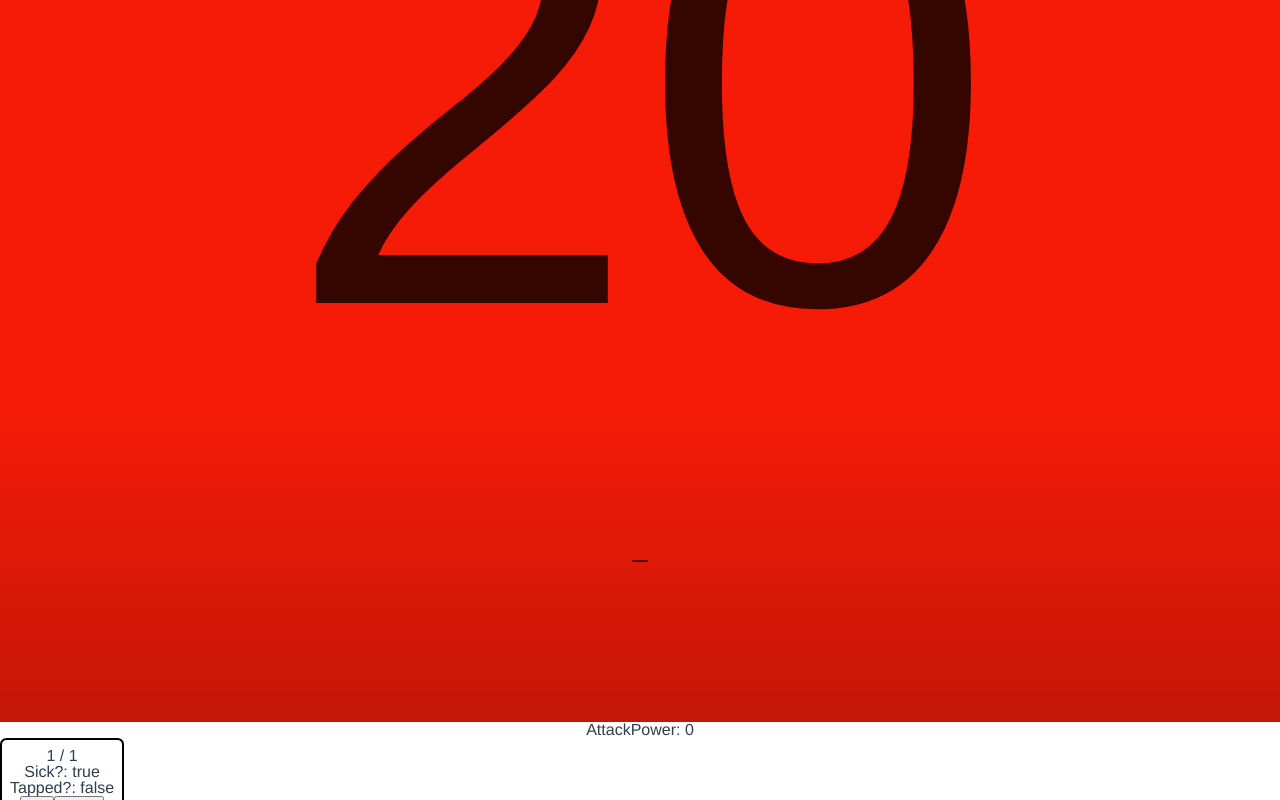
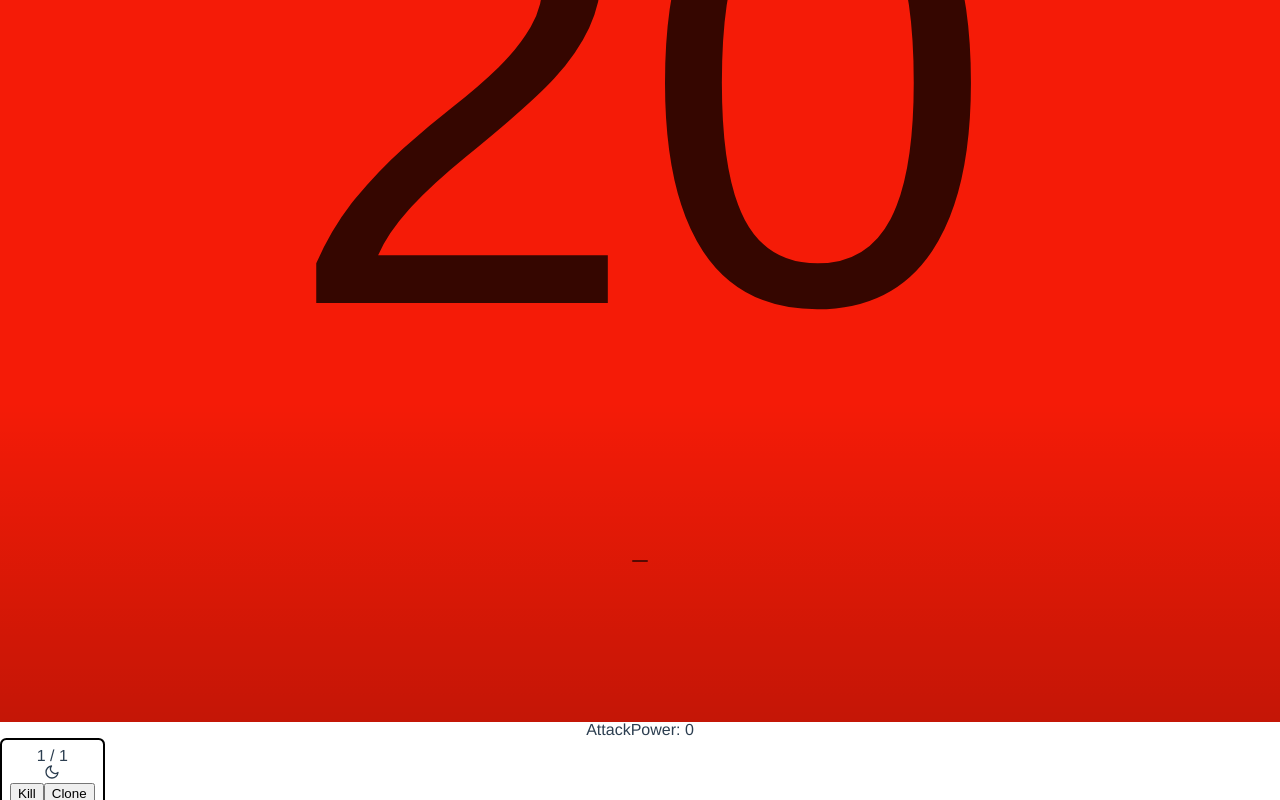
Before and after one commit to h2xd/mtg-token, a Vue app: page / in a window 1280 px wide. Both pictures are taken after a click on the button "Create 1/1 Token". Shown: the part 558-1358 px from the top of the page. Built offline with nearby package versions, Linux system fonts and the light colour scheme.

Commit message:
feat(icons): add sickness and tapped icons and animations

```diff
--- a/src/App.vue
+++ b/src/App.vue
@@ -58,6 +58,16 @@ export default defineComponent({
   --transition: all 300ms ease-in-out;
 }
 
+@keyframes iconKeyFrames {
+  0% {
+    stroke-dashoffset: 70;
+  }
+
+  100% {
+    stroke-dashoffset: 0;
+  }
+}
+
 #app {
   font-family: Avenir, Helvetica, Arial, sans-serif;
   -webkit-font-smoothing: antialiased;
--- a/src/components/Board.vue
+++ b/src/components/Board.vue
@@ -4,8 +4,8 @@
     <ol v-if="board.hasToken" class="board">
       <TokenCardDetail
         is="li"
-        v-for="(token, index) in board.token"
-        :key="index"
+        v-for="token in board.token"
+        :key="token.uuid"
         :token="token"
         @death="handleDeath"
         @copy="handleCopy"
--- a/src/components/token/TokenCardDetail.vue
+++ b/src/components/token/TokenCardDetail.vue
@@ -1,8 +1,11 @@
 <template>
   <component :is="is" class="card" v-if="token">
     <div>{{ token.power }} / {{ token.toughness }}</div>
-    <div>Sick?: {{ token.hasSummoningSickness }}</div>
-    <div>Tapped?: {{ token.isTapped }}</div>
+
+    <div>
+      <CornerDownLeftIcon class="icon" v-if="token.isTapped" />
+      <MoonIcon class="icon" v-if="token.hasSummoningSickness" />
+    </div>
 
     <button @click="$emit('death', token)">Kill</button>
     <button @click="$emit('copy', token)">Clone</button>
@@ -13,8 +16,15 @@
 import { defineComponent, PropType } from "vue"
 import { TokenCreature } from "../../entities/TokenCreature"
 
+import CornerDownLeftIcon from "../../assets/svg/corner-down-left.svg"
+import MoonIcon from "../../assets/svg/moon.svg"
+
 export default defineComponent({
   name: "TokenCardDetail",
+  components: {
+    CornerDownLeftIcon,
+    MoonIcon,
+  },
   props: {
     token: Object as PropType<TokenCreature>,
     is: {
@@ -31,4 +41,12 @@ export default defineComponent({
   border: var(--border-width) solid #000;
   border-radius: var(--border-radius);
 }
+
+.icon {
+  width: 1rem;
+  height: 1rem;
+  stroke-dasharray: 70;
+  stroke-dashoffset: 70;
+  animation: iconKeyFrames 2s ease-in-out 0s 1 forwards;
+}
 </style>
--- a/src/entities/TokenCreature.ts
+++ b/src/entities/TokenCreature.ts
@@ -1,4 +1,5 @@
 import { ManaType } from "../@types/magic"
+import { uuidv4 } from "../utils/uuidv4"
 
 const DEFAULT_TOKEN_CREATURE_OPTIONS = {
   power: 1,
@@ -18,6 +19,8 @@ export class TokenCreature {
   private _power!: number
 
   private _toughness!: number
+
+  public readonly uuid: string
 
   get canAttack(): boolean {
     return !this._summoningSickness && !this._tapped
@@ -47,6 +50,7 @@ export class TokenCreature {
 
     this._tapped = this._options.isTapped
     this._summoningSickness = this._options.hasSummoningSickness
+    this.uuid = uuidv4()
     this.reset()
   }
 
--- /dev/null
+++ b/src/utils/uuidv4.ts
@@ -0,0 +1,7 @@
+export function uuidv4(): string {
+  // eslint-disable-next-line @typescript-eslint/ban-ts-comment
+  // @ts-ignore
+  return ([1e7] + -1e3 + -4e3 + -8e3 + -1e11).replace(/[018]/g, (c) =>
+    (c ^ (crypto.getRandomValues(new Uint8Array(1))[0] & (15 >> (c / 4)))).toString(16)
+  )
+}
```
Also changed, not shown: src/assets/svg/corner-down-left.svg (added), src/assets/svg/moon.svg (added).
